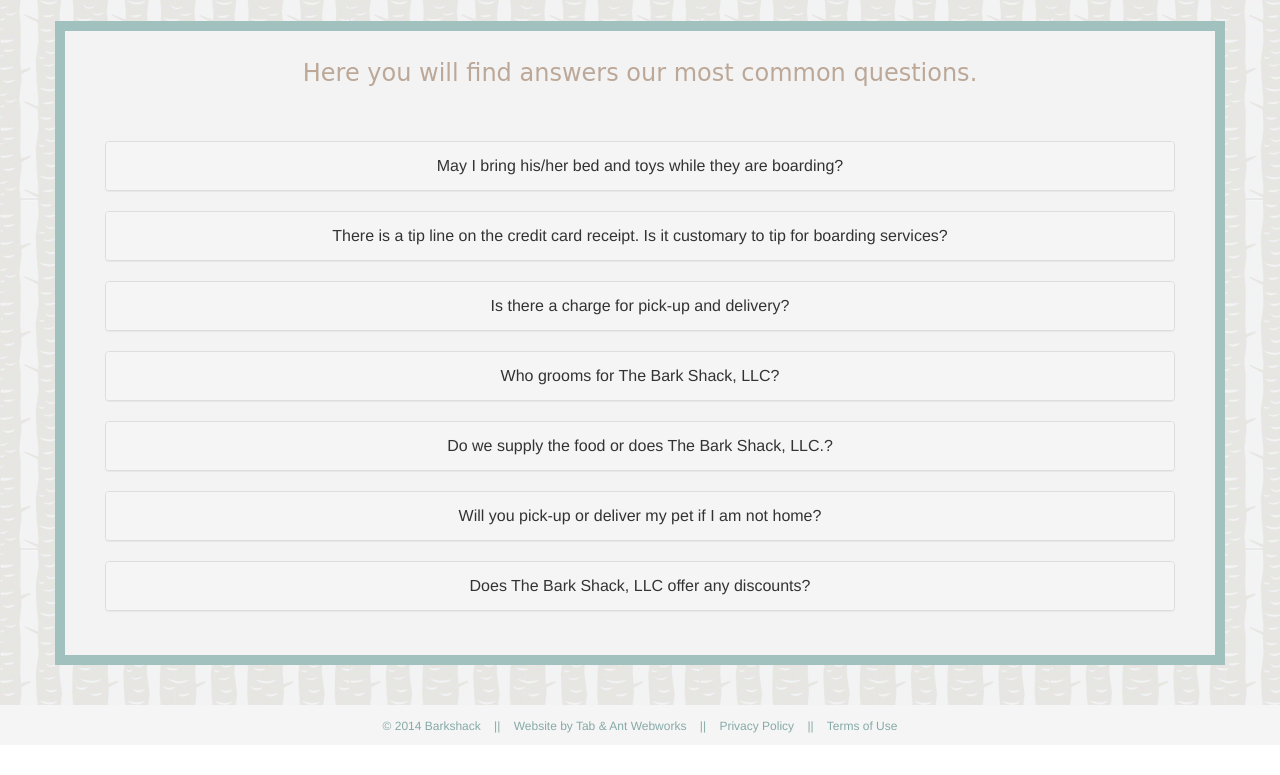
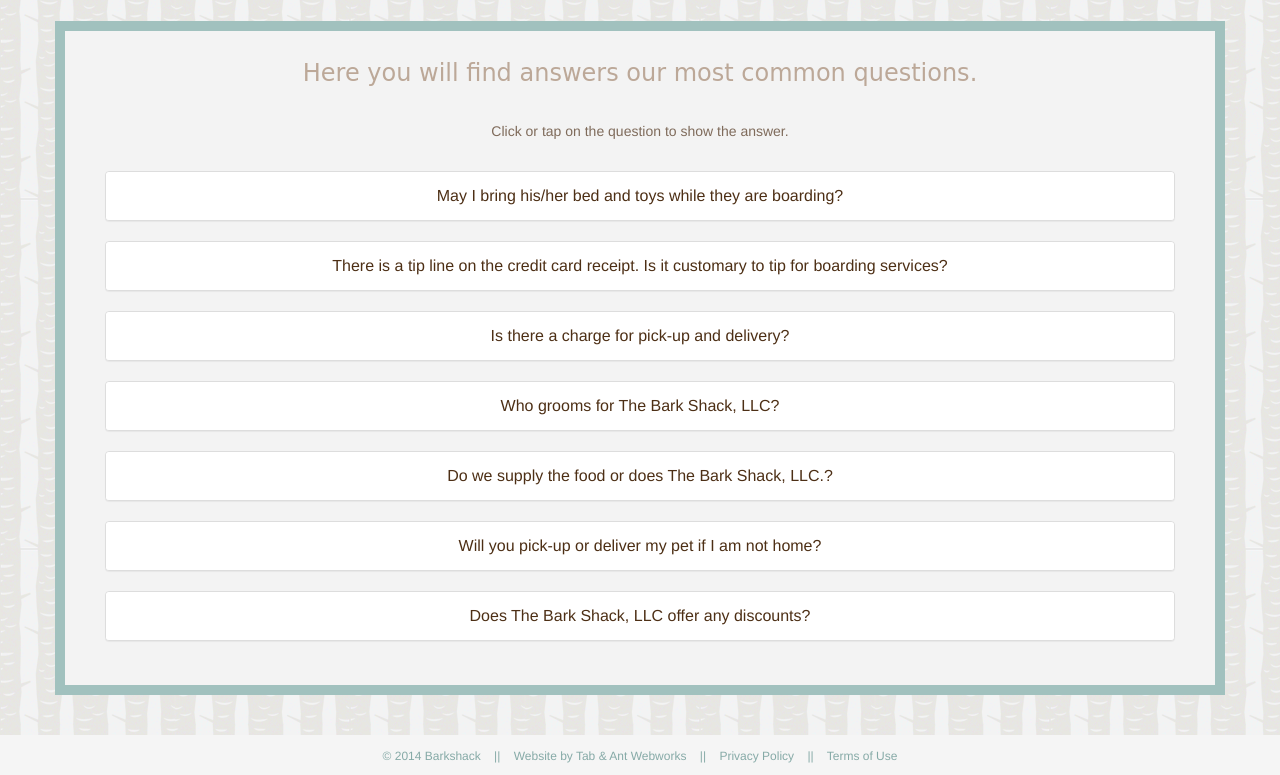
Before and after one commit to talymo/barkshack, a website: page app/index.html at #/faqs in a window 1280 px wide. Shown: the part 151-926 px from the top of the page. Before the commit the page ends 896 px from the top, so only its background shows below. Drawn offline with nearby package versions, Linux system fonts and the light colour scheme; some packages are replaced by stand-ins of ours; a web font is replaced by a local one.

Commit message:
Fix for issue 13 - Increased the clickable region and did a few cosmetic changes.

```diff
--- a/app/styles/faqs.css
+++ b/app/styles/faqs.css
@@ -10,8 +10,14 @@
         text-align:center;
         line-height:28px;
         font-size:16px;
+        color:#4D2F15;
     }
 
-#faqs .questions {
+    #faqs .questions {
         margin-top:20px;
     }
+
+    #faqs .panel-default > .panel-heading {
+        background-color:#fff;
+        cursor:pointer;
+    }
--- a/app/views/faqs.html
+++ b/app/views/faqs.html
@@ -12,17 +12,16 @@
 
             <div class="col-xs-12">
                 <h2>Here you will find answers our most common questions.</h2>
+                <p>Click or tap on the question to show the answer.</p>
             </div>
 
             <!--start the accordians-->
             <div class="col-xs-12 questions">
-                <div class="panel-group" id="accordion">
+                <div class="panel-group" id="accordion1">
 	                <div class="panel panel-default">
-				        <div class="panel-heading">
+				        <div class="panel-heading" data-toggle="collapse" data-parent="#accordion1" href="#collapseOne">
 			                <h4 class="panel-title">
-							    <a data-toggle="collapse" data-parent="#accordion" href="#collapseOne">
 							   May I bring his/her bed and toys while they are boarding?
-							    </a>
 							</h4>
 					    </div>
 				        <div id="collapseOne" class="panel-collapse collapse ">
@@ -33,13 +32,11 @@
 					</div>
 	              </div>
 
-                <div class="panel-group" id="accordion">
+                <div class="panel-group" id="accordion2">
                     <div class="panel panel-default">
-                        <div class="panel-heading">
+                        <div class="panel-heading" data-toggle="collapse" data-parent="#accordion2" href="#collapseTwo">
                             <h4 class="panel-title">
-                                <a data-toggle="collapse" data-parent="#accordion" href="#collapseTwo">
                                 There is a tip line on the credit card receipt. Is it customary to tip for boarding services?
-                                </a>
                             </h4>
                         </div>
                         <div id="collapseTwo" class="panel-collapse collapse ">
@@ -50,13 +47,11 @@
                     </div>
                 </div>
 
-                <div class="panel-group" id="accordion">
+                <div class="panel-group" id="accordion3">
                     <div class="panel panel-default">
-                        <div class="panel-heading">
+                        <div class="panel-heading" data-toggle="collapse" data-parent="#accordion3" href="#collapseThree">
                             <h4 class="panel-title">
-                                <a data-toggle="collapse" data-parent="#accordion" href="#collapseThree">
                                 Is there a charge for pick-up and delivery?
-                                </a>
                             </h4>
                         </div>
                         <div id="collapseThree" class="panel-collapse collapse ">
@@ -67,13 +62,11 @@
                     </div>
                 </div>
 
-                <div class="panel-group" id="accordion">
+                <div class="panel-group" id="accordion4">
                     <div class="panel panel-default">
-                        <div class="panel-heading">
+                        <div class="panel-heading" data-toggle="collapse" data-parent="#accordion4" href="#collapseFour">
                             <h4 class="panel-title">
-                                <a data-toggle="collapse" data-parent="#accordion" href="#collapseFour">
                                 Who grooms for The Bark Shack, LLC?
-                                </a>
                             </h4>
                         </div>
                         <div id="collapseFour" class="panel-collapse collapse ">
@@ -84,13 +77,11 @@
                     </div>
                 </div>
 
-                <div class="panel-group" id="accordion">
+                <div class="panel-group" id="accordion5">
                     <div class="panel panel-default">
-                        <div class="panel-heading">
+                        <div class="panel-heading" data-toggle="collapse" data-parent="#accordion5" href="#collapseFive">
                             <h4 class="panel-title">
-                                <a data-toggle="collapse" data-parent="#accordion" href="#collapseFive">
                                 Do we supply the food or does The Bark Shack, LLC.?
-                                </a>
                             </h4>
                         </div>
                         <div id="collapseFive" class="panel-collapse collapse ">
@@ -101,13 +92,11 @@
                     </div>
                 </div>
 
-                <div class="panel-group" id="accordion">
+                <div class="panel-group" id="accordion6">
                     <div class="panel panel-default">
-                        <div class="panel-heading">
+                        <div class="panel-heading" data-toggle="collapse" data-parent="#accordion6" href="#collapseSix">
                             <h4 class="panel-title">
-                                <a data-toggle="collapse" data-parent="#accordion" href="#collapseSix">
                                 Will you pick-up or deliver my pet if I am not home?
-                                </a>
                             </h4>
                         </div>
                         <div id="collapseSix" class="panel-collapse collapse ">
@@ -118,13 +107,11 @@
                     </div>
                 </div>
 
-                <div class="panel-group" id="accordion">
+                <div class="panel-group" id="accordion7">
                     <div class="panel panel-default">
-                        <div class="panel-heading">
+                        <div class="panel-heading" data-toggle="collapse" data-parent="#accordion7" href="#collapseSeven">
                             <h4 class="panel-title">
-                                <a data-toggle="collapse" data-parent="#accordion" href="#collapseSeven">
                                 Does The Bark Shack, LLC offer any discounts?
-                                </a>
                             </h4>
                         </div>
                         <div id="collapseSeven" class="panel-collapse collapse ">
```
Lines whose indentation alone changed are shown as unchanged.
